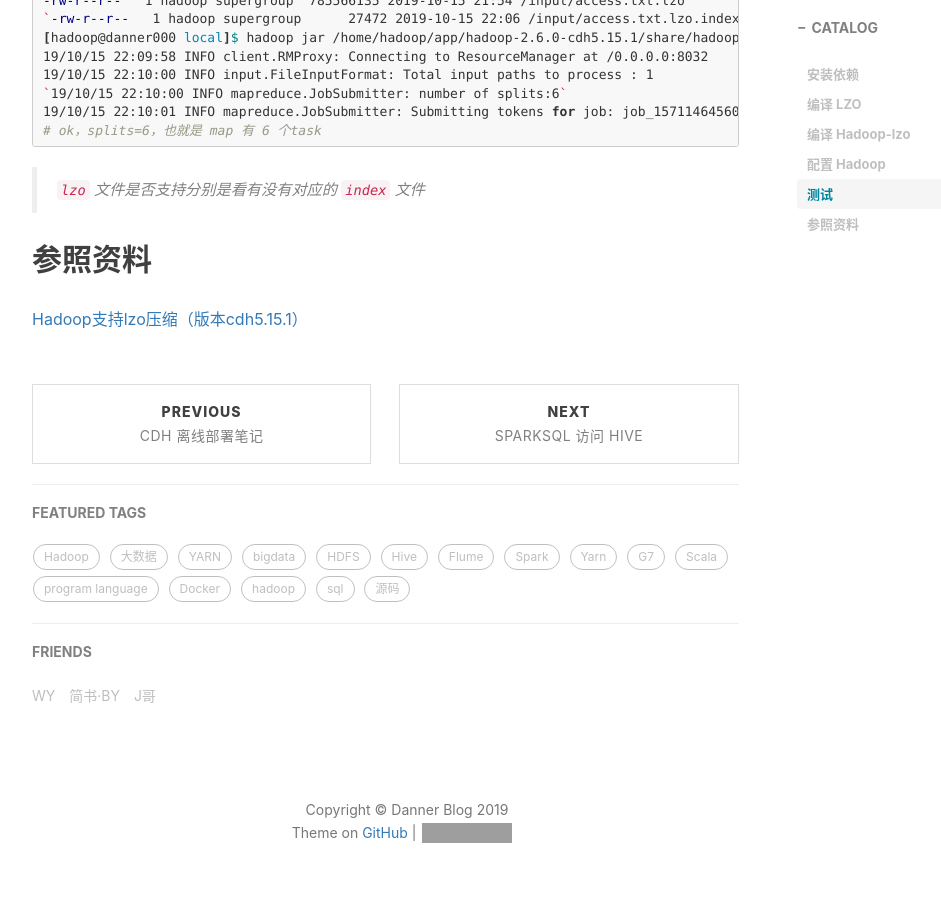
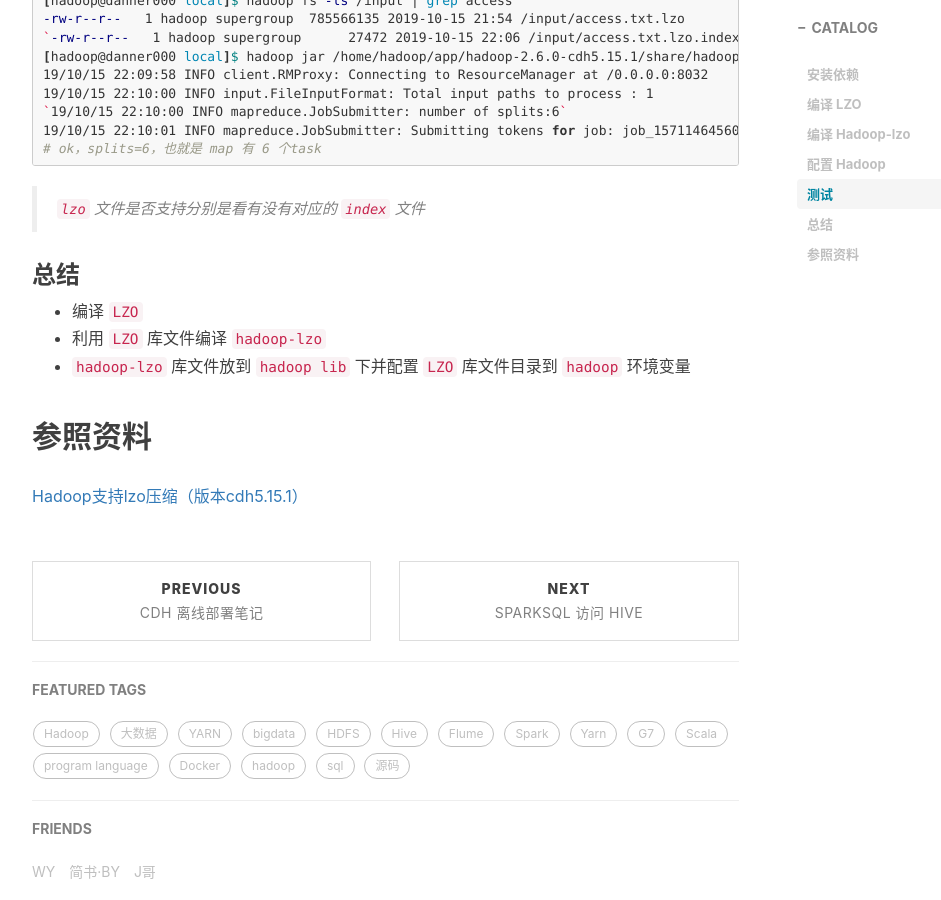
Before and after one commit to vendanner/vendanner.github.io, a Jekyll site: the page built from _posts/2019-10-08-Hadoop 支持 lzo 压缩.md, in a window 1280 px wide and 900 px high, scrolled down 3124 px. Shown: the whole window, without its empty margins (233-1174 px from the left). Built offline with Jekyll 4.4.1, drawn with Linux system fonts in a browser that asks for light colours; nearby versions of some CDN libraries; comment, search, counter and statistics services are not loaded; grey boxes are pictures that could not be loaded.

Commit message:
Update 2019-10-08-Hadoop 支持 lzo 压缩.md

````diff
--- a/_posts/2019-10-08-Hadoop 支持 lzo 压缩.md
+++ b/_posts/2019-10-08-Hadoop 支持 lzo 压缩.md
@@ -124,6 +124,7 @@ export LD_LIBRARY_PATH=/home/hadoop/app/lzo-2.06/compile/lib
     <property>
         <name>mapred.child.env</name>
         <value>LD_LIBRARY_PATH=/home/hadoop/app/lzo-2.06/compile/lib</value>
+    <property>
 ```
 
 ### 测试
@@ -174,6 +175,12 @@ export LD_LIBRARY_PATH=/home/hadoop/app/lzo-2.06/compile/lib
 
 > `lzo` 文件是否支持分别是看有没有对应的 `index` 文件
 
+### 总结
+
+- 编译 `LZO`
+- 利用 `LZO` 库文件编译 `hadoop-lzo`
+- `hadoop-lzo` 库文件放到 `hadoop lib` 下并配置 `LZO` 库文件目录到 `hadoop` 环境变量
+
 
 
 ## 参照资料
````
